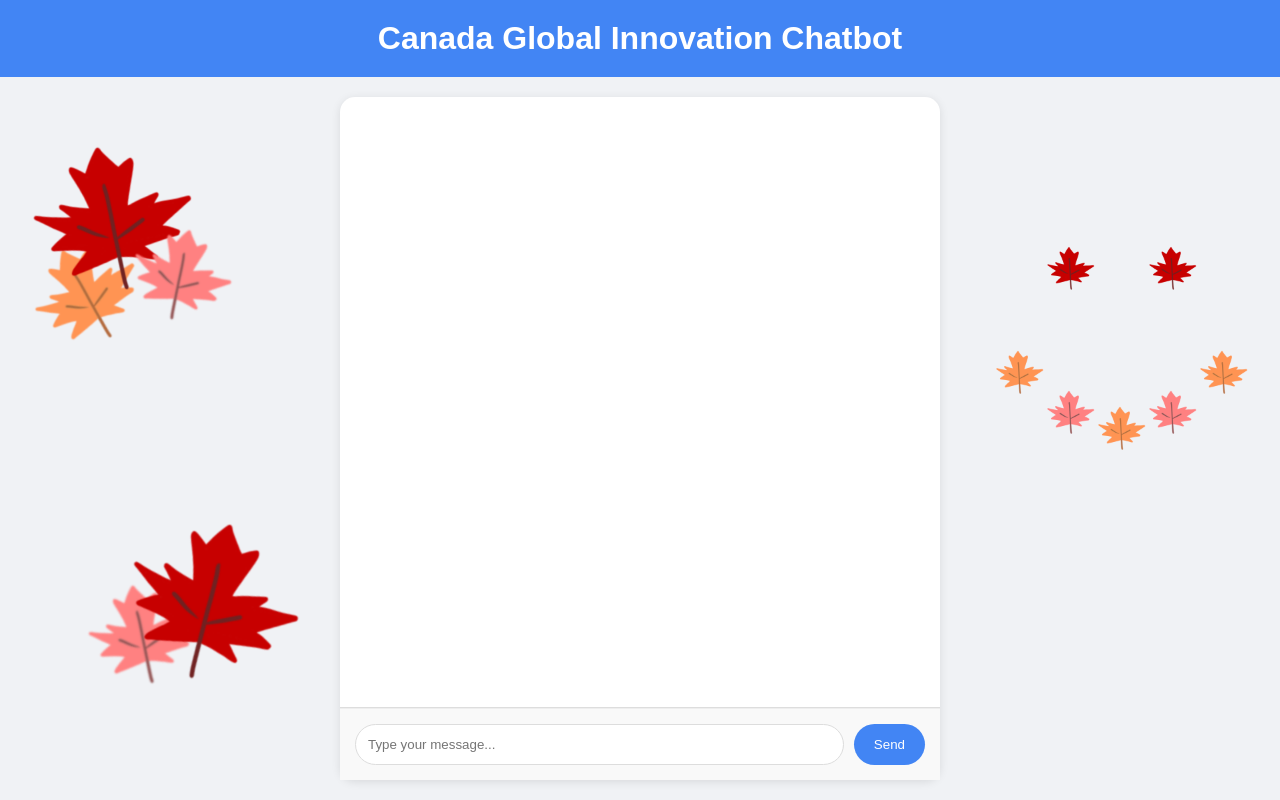
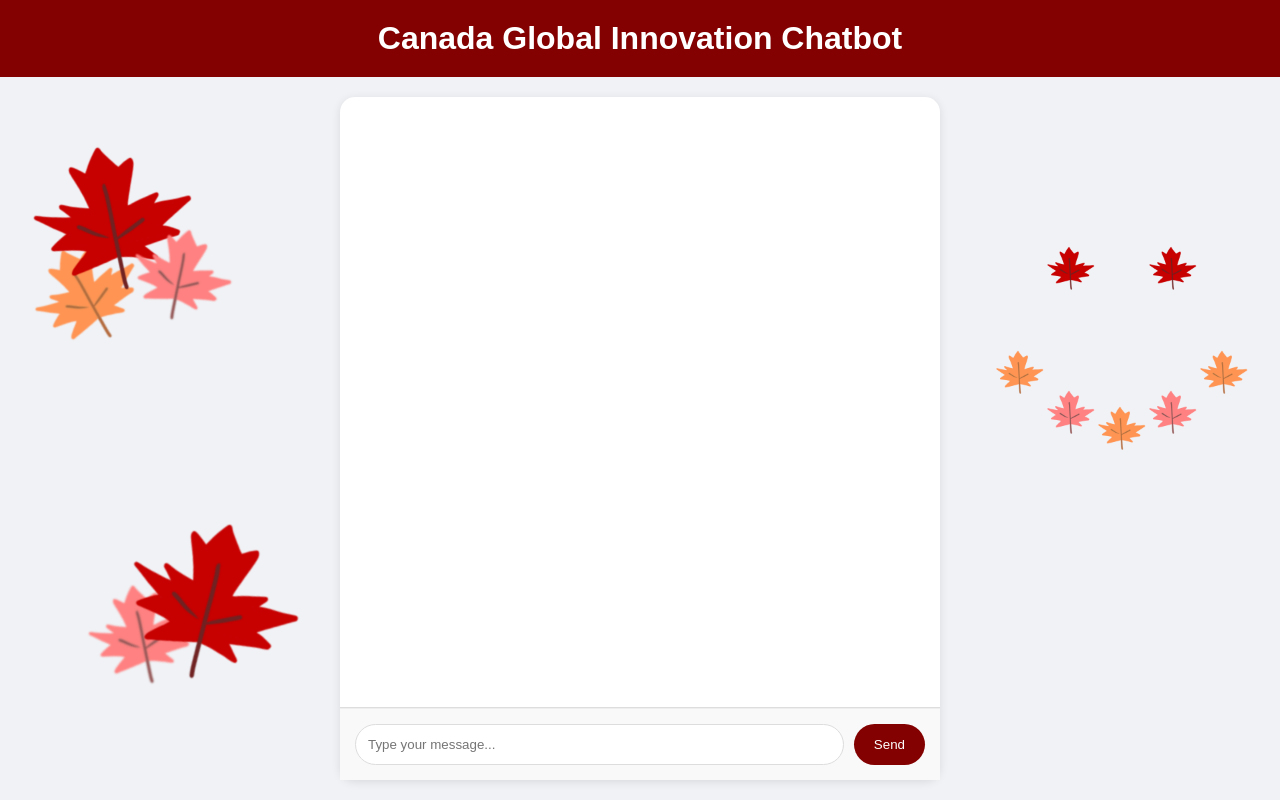
Before and after one commit to jdxiao/innovation_chatbot, a Flask app: page / in a window 1280 px wide. Run offline with Flask 3, Linux system fonts and the light colour scheme; some libraries are stand-ins or nearby versions.

Commit message:
minor colour scheme update

```diff
--- a/static/css/style.css
+++ b/static/css/style.css
@@ -10,7 +10,7 @@
 .header {
     text-align: center;
     padding: 20px 0;
-    background: #4285f4;
+    background: #830101;
     color: white;
     position: sticky;
     top: 0;
@@ -55,7 +55,7 @@ body {
 }
 
 .user-message {
-    background: #e3f2fd;
+    background: #fde3e3;
     margin-left: auto;
     border-bottom-right-radius: 4px;
 }
@@ -84,7 +84,7 @@ body {
 #sendButton {
     margin-left: 10px;
     padding: 12px 20px;
-    background: #4285f4;
+    background: #830101;
     color: white;
     border: none;
     border-radius: 24px;
@@ -92,5 +92,5 @@ body {
 }
 
 #sendButton:hover {
-    background: #79a0e0;
+    background: #8d4848;
 }
```
